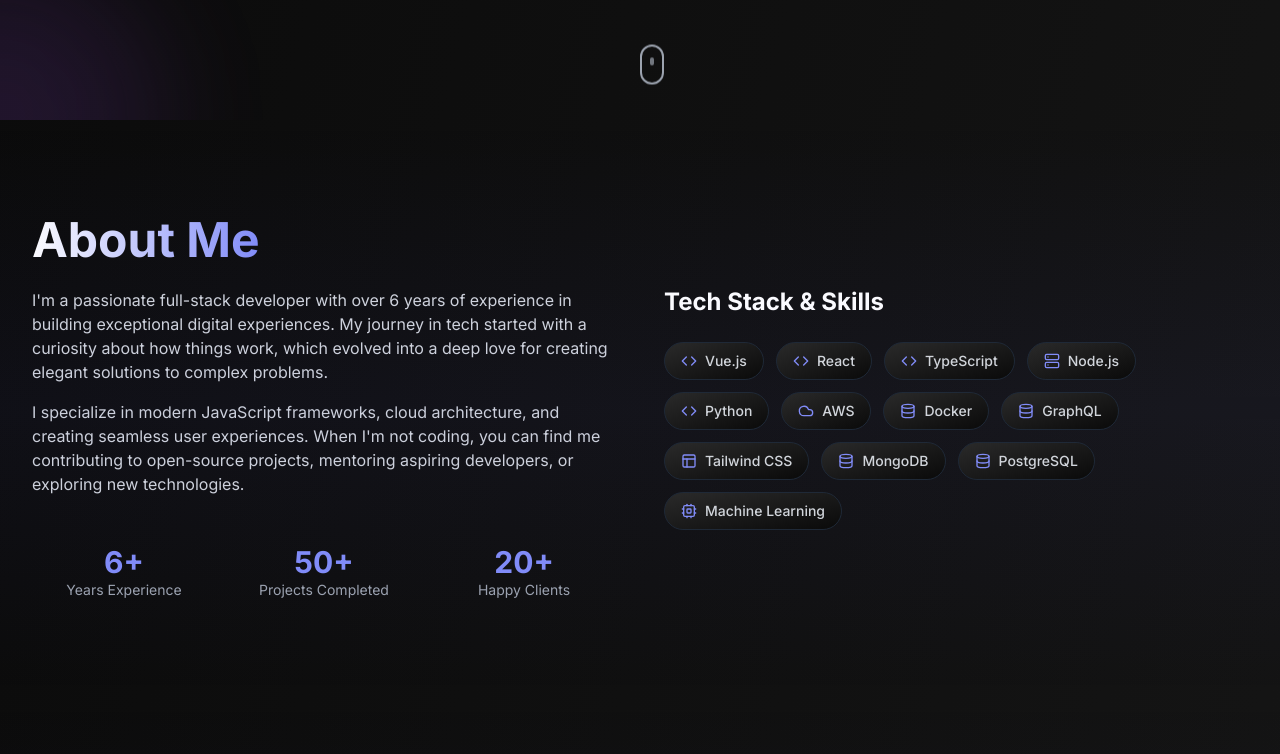
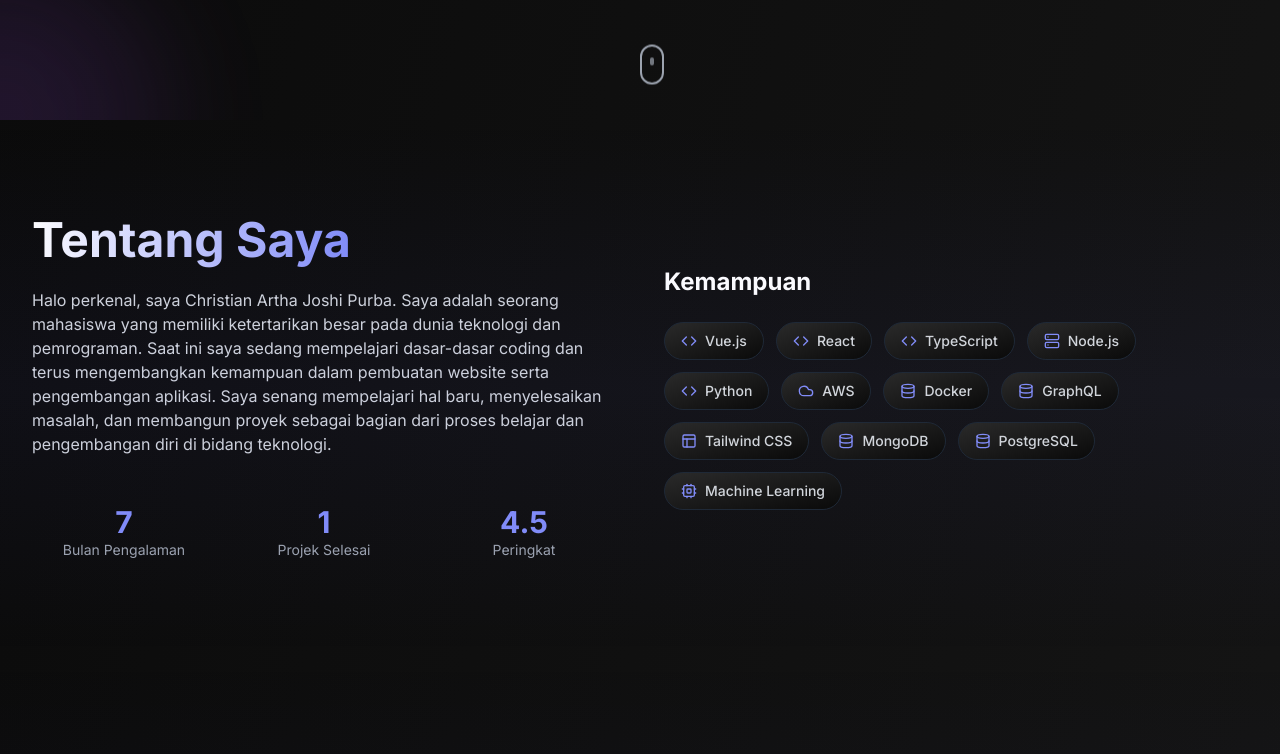
Before and after one commit to arthaajoshipurba-cyber/portofolio, a Vue app: page / in a window 1280 px wide. Shown: the part 680-1434 px from the top of the page. Built offline with nearby package versions, Linux system fonts and the light colour scheme.

Commit message:
Update AboutSection.vue

```diff
--- a/src/components/home/AboutSection.vue
+++ b/src/components/home/AboutSection.vue
@@ -6,44 +6,38 @@
         <div class="space-y-6">
           <h2 class="text-4xl sm:text-5xl font-bold">
             <span class="bg-gradient-to-r from-white to-primary-400 bg-clip-text text-transparent">
-              About Me
+              Tentang Saya
             </span>
           </h2>
 
           <div class="space-y-4 text-gray-300">
             <p>
-              I'm a passionate full-stack developer with over 6 years of experience in building
-              exceptional digital experiences. My journey in tech started with a curiosity about
-              how things work, which evolved into a deep love for creating elegant solutions to
-              complex problems.
-            </p>
-            <p>
-              I specialize in modern JavaScript frameworks, cloud architecture, and creating
-              seamless user experiences. When I'm not coding, you can find me contributing to
-              open-source projects, mentoring aspiring developers, or exploring new technologies.
+              Halo perkenal, saya Christian Artha Joshi Purba. Saya adalah seorang mahasiswa yang memiliki ketertarikan besar pada dunia teknologi dan pemrograman.
+              Saat ini saya sedang mempelajari dasar-dasar coding dan terus mengembangkan kemampuan dalam pembuatan website serta pengembangan aplikasi.
+              Saya senang mempelajari hal baru, menyelesaikan masalah, dan membangun proyek sebagai bagian dari proses belajar dan pengembangan diri di bidang teknologi.
             </p>
           </div>
 
           <!-- Stats -->
           <div class="grid grid-cols-3 gap-4 pt-6">
             <div class="text-center">
-              <div class="text-3xl font-bold text-primary-400">6+</div>
-              <div class="text-sm text-gray-400">Years Experience</div>
+              <div class="text-3xl font-bold text-primary-400">7</div>
+              <div class="text-sm text-gray-400">Bulan Pengalaman</div>
             </div>
             <div class="text-center">
-              <div class="text-3xl font-bold text-primary-400">50+</div>
-              <div class="text-sm text-gray-400">Projects Completed</div>
+              <div class="text-3xl font-bold text-primary-400">1</div>
+              <div class="text-sm text-gray-400">Projek Selesai</div>
             </div>
             <div class="text-center">
-              <div class="text-3xl font-bold text-primary-400">20+</div>
-              <div class="text-sm text-gray-400">Happy Clients</div>
+              <div class="text-3xl font-bold text-primary-400">4.5</div>
+              <div class="text-sm text-gray-400">Peringkat</div>
             </div>
           </div>
         </div>
 
         <!-- Right Column - Skills -->
         <div>
-          <h3 class="text-2xl font-bold mb-6">Tech Stack & Skills</h3>
+          <h3 class="text-2xl font-bold mb-6">Kemampuan</h3>
           <div class="flex flex-wrap gap-3">
             <SkillTag
               v-for="skill in skills"
```
